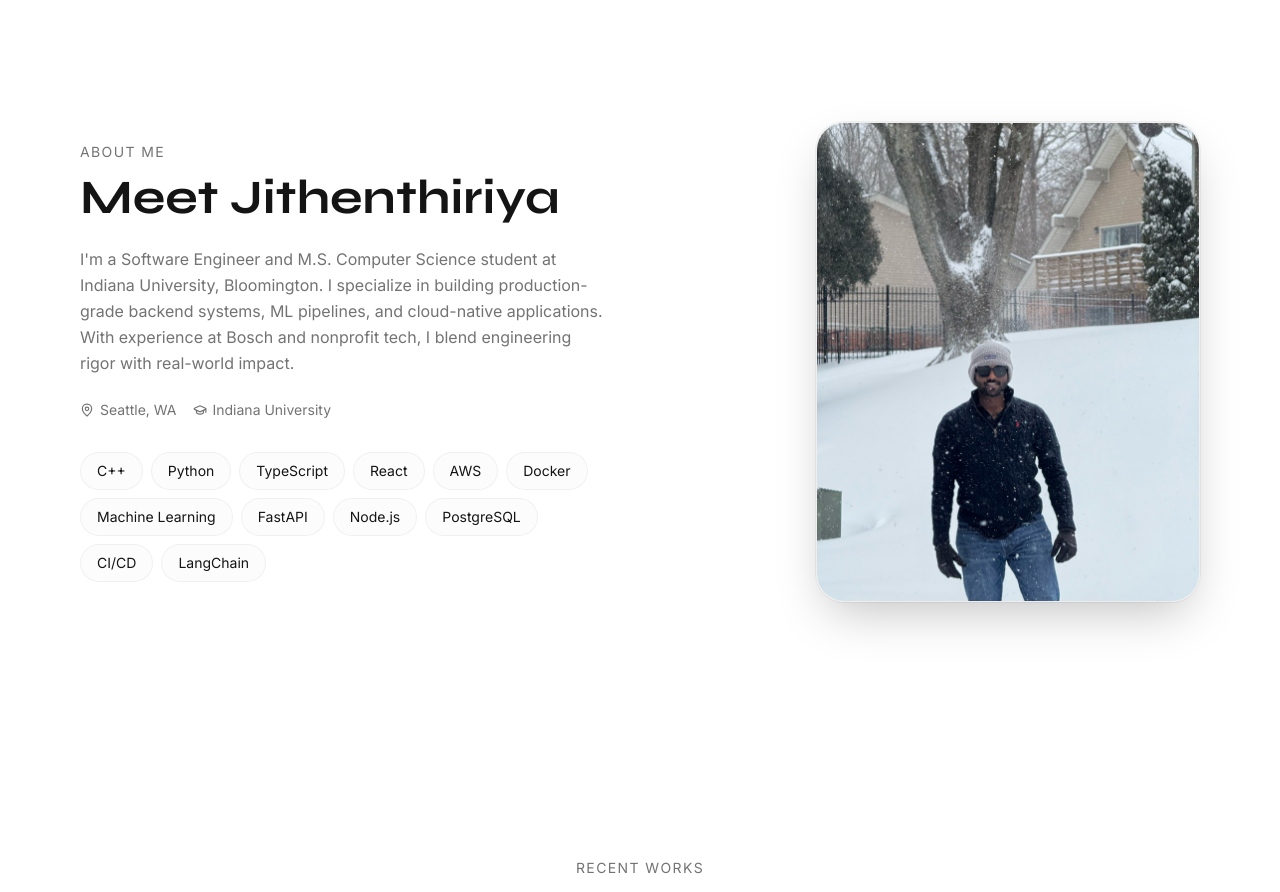
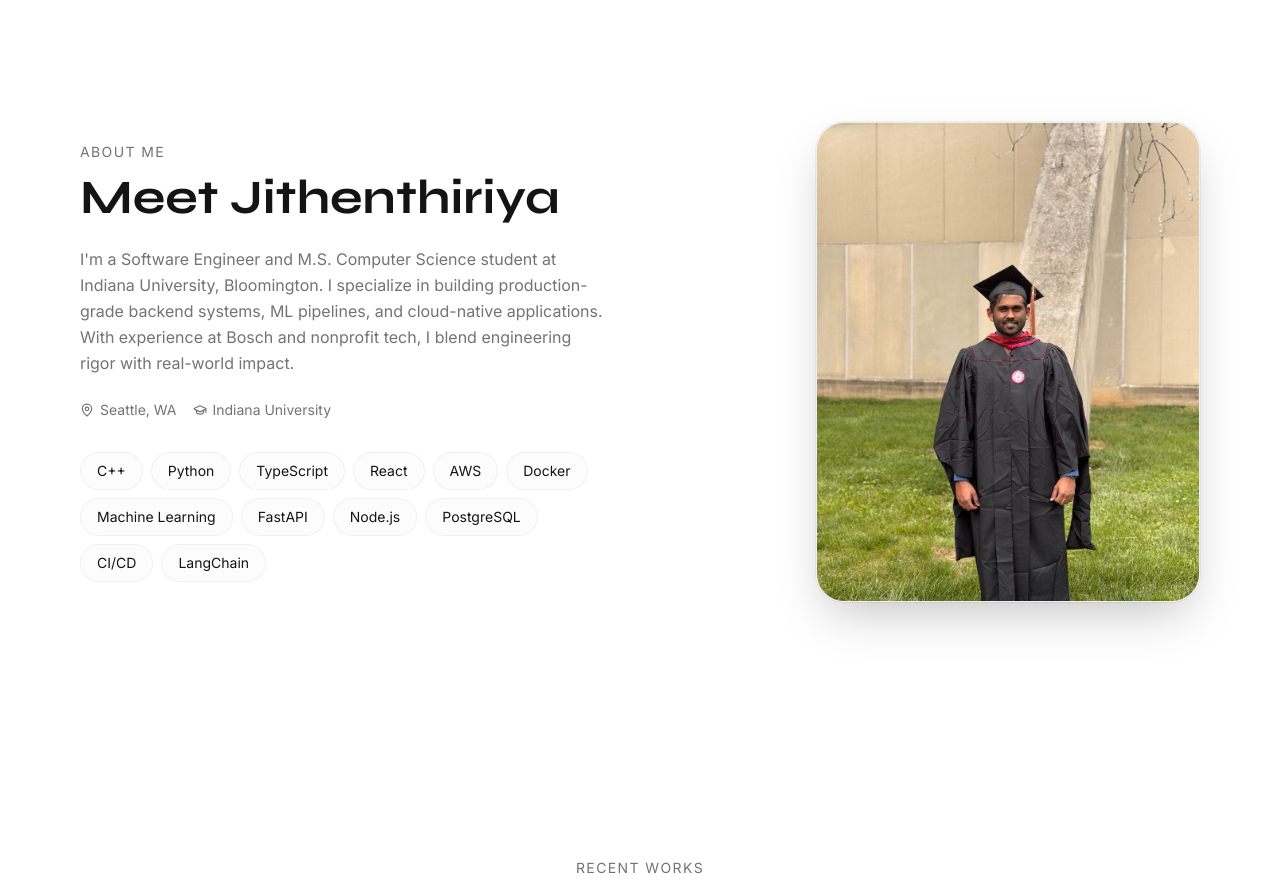
Before and after one commit to JITHENTHIRIYA/personalPortfolio, a React (Vite) app: page / in a window 1280 px wide. Shown: the part 860-1752 px from the top of the page. Built offline with nearby package versions, Linux system fonts and the light colour scheme; the HTML template or start-up script is replaced by a standard one.

Commit message:
new aboutsection picture

```diff
--- a/src/components/AboutSection.tsx
+++ b/src/components/AboutSection.tsx
@@ -1,6 +1,6 @@
 import { motion } from "framer-motion";
 import { MapPin, GraduationCap } from "lucide-react";
-import aboutPortrait from "@/assets/about-portrait.png";
+import aboutPortrait from "@/assets/Jithenthiriya.jpg";
 import {
   slideLeftVariants,
   slideRightVariants,
@@ -74,8 +74,8 @@ export const AboutSection = () => {
             >
               <img
                 src={aboutPortrait}
-                alt="Jithenthiriya — portrait in the snow"
-                className="w-full h-auto object-cover aspect-[3/4] sm:aspect-[4/5] object-[center_20%] select-none pointer-events-none"
+                alt="Portrait of Jithenthiriya"
+                className="w-full h-auto object-cover aspect-[3/4] sm:aspect-[4/5] object-center select-none pointer-events-none"
                 loading="lazy"
                 decoding="async"
               />
```
Also changed, not shown: src/assets/Jithenthiriya.jpg (added).
